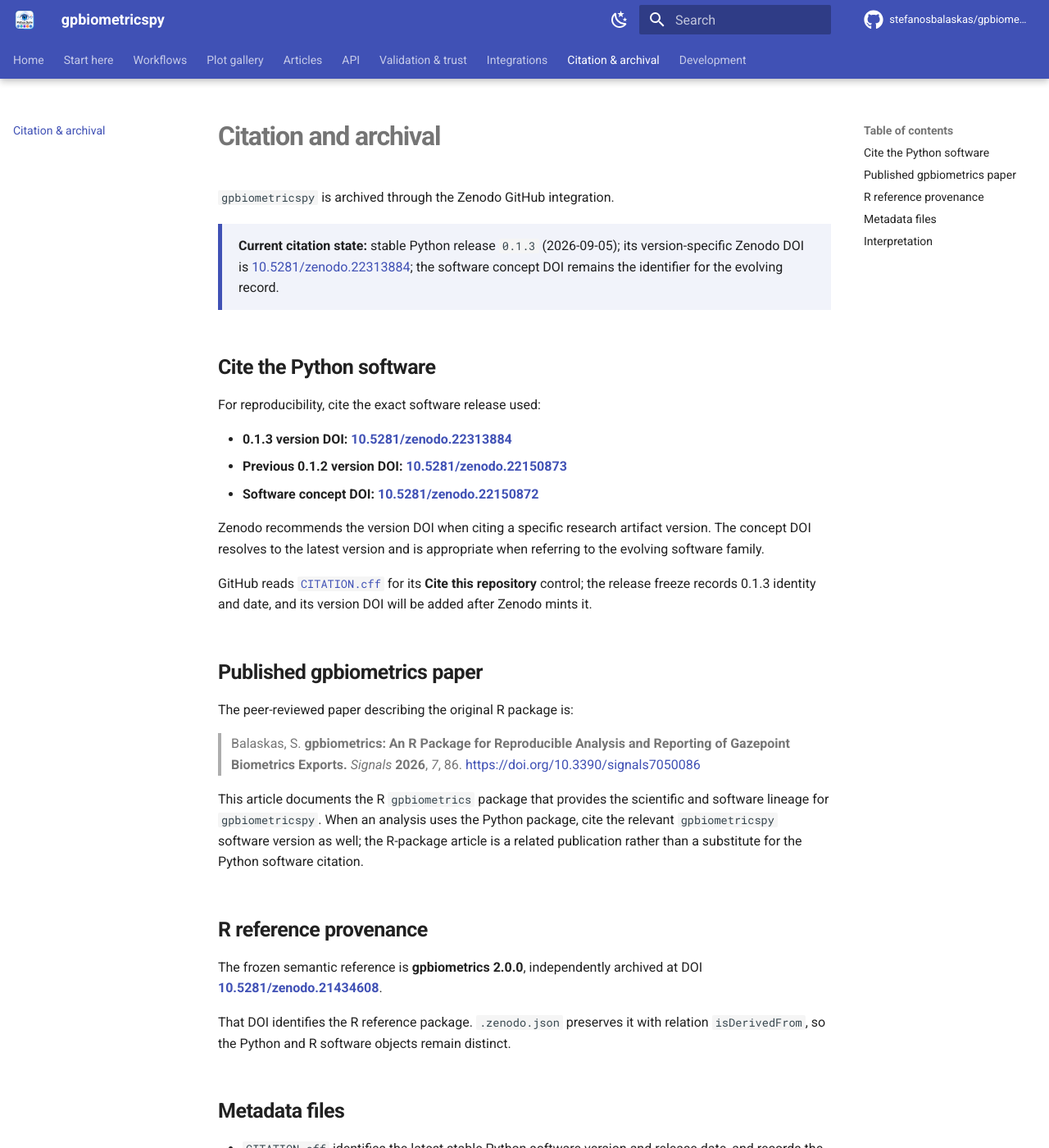
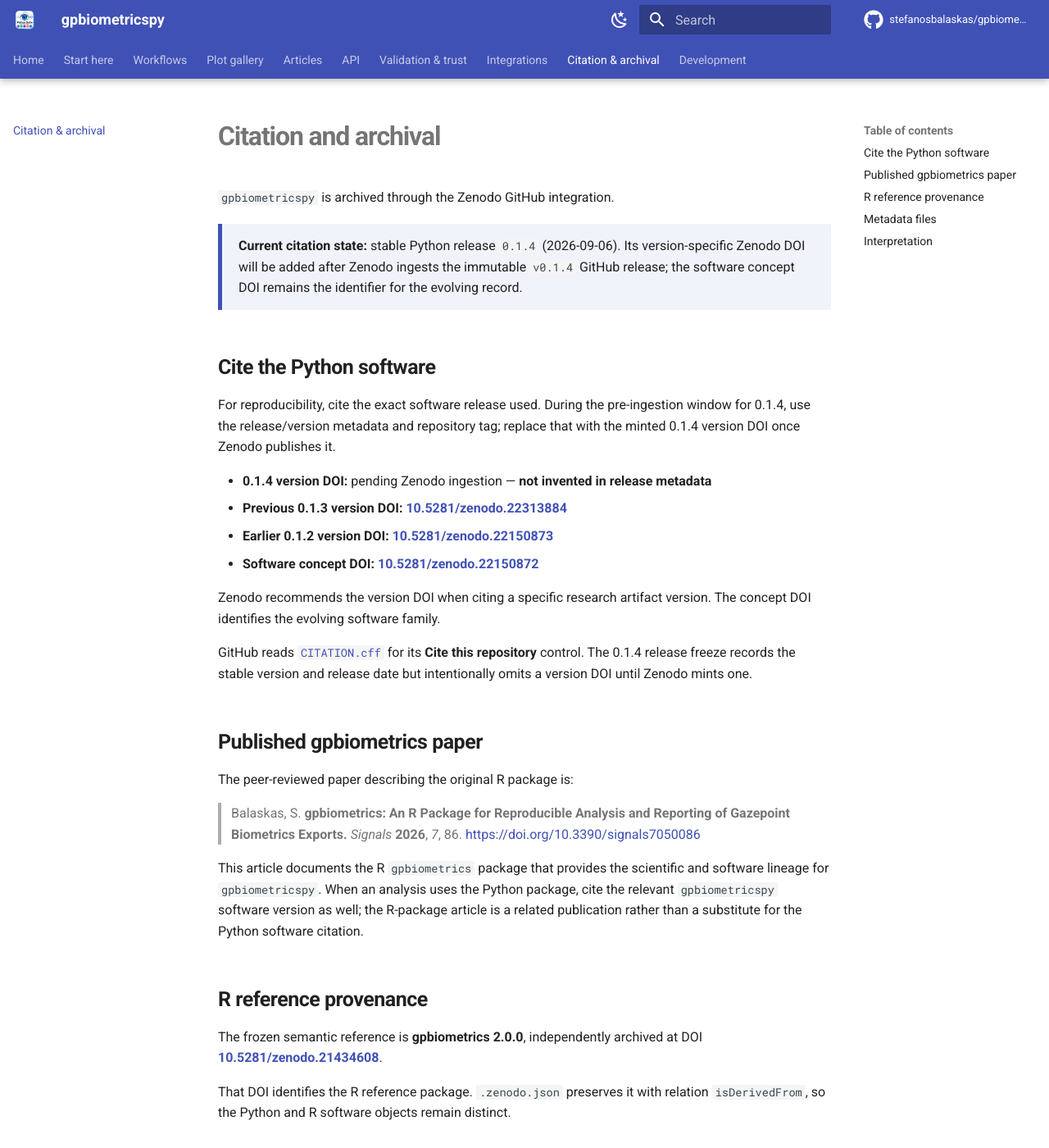
Before and after one commit to stefanosbalaskas/gpbiometricspy, an MkDocs documentation site: the page built from docs/citation.md, in a window 1280 px wide and 1400 px high. Shown: the whole window at 82% size. Built offline with MkDocs 1.6.1 and Material for MkDocs 9.7.7, drawn with Linux system fonts in a browser that asks for light colours; comment, search, counter and statistics services are not loaded; some of the changed text lies outside the part shown.

Commit message:
docs: freeze 0.1.4 citation boundary

```diff
--- a/docs/citation.md
+++ b/docs/citation.md
@@ -3,20 +3,21 @@
 `gpbiometricspy` is archived through the Zenodo GitHub integration.
 
 <div class="gp-version-note">
-<strong>Current citation state:</strong> stable Python release <code>0.1.3</code> (2026-09-05); its version-specific Zenodo DOI is <a href="https://doi.org/10.5281/zenodo.22313884">10.5281/zenodo.22313884</a>; the software concept DOI remains the identifier for the evolving record.
+<strong>Current citation state:</strong> stable Python release <code>0.1.4</code> (2026-09-06). Its version-specific Zenodo DOI will be added after Zenodo ingests the immutable <code>v0.1.4</code> GitHub release; the software concept DOI remains the identifier for the evolving record.
 </div>
 
 ## Cite the Python software
 
-For reproducibility, cite the exact software release used:
+For reproducibility, cite the exact software release used. During the pre-ingestion window for 0.1.4, use the release/version metadata and repository tag; replace that with the minted 0.1.4 version DOI once Zenodo publishes it.
 
-- **0.1.3 version DOI:** **[10.5281/zenodo.22313884](https://doi.org/10.5281/zenodo.22313884)**
-- **Previous 0.1.2 version DOI:** **[10.5281/zenodo.22150873](https://doi.org/10.5281/zenodo.22150873)**
+- **0.1.4 version DOI:** pending Zenodo ingestion — **not invented in release metadata**
+- **Previous 0.1.3 version DOI:** **[10.5281/zenodo.22313884](https://doi.org/10.5281/zenodo.22313884)**
+- **Earlier 0.1.2 version DOI:** **[10.5281/zenodo.22150873](https://doi.org/10.5281/zenodo.22150873)**
 - **Software concept DOI:** **[10.5281/zenodo.22150872](https://doi.org/10.5281/zenodo.22150872)**
 
-Zenodo recommends the version DOI when citing a specific research artifact version. The concept DOI resolves to the latest version and is appropriate when referring to the evolving software family.
+Zenodo recommends the version DOI when citing a specific research artifact version. The concept DOI identifies the evolving software family.
 
-GitHub reads [`CITATION.cff`](https://github.com/stefanosbalaskas/gpbiometricspy/blob/main/CITATION.cff) for its **Cite this repository** control; the release freeze records 0.1.3 identity and date, and its version DOI will be added after Zenodo mints it.
+GitHub reads [`CITATION.cff`](https://github.com/stefanosbalaskas/gpbiometricspy/blob/main/CITATION.cff) for its **Cite this repository** control. The 0.1.4 release freeze records the stable version and release date but intentionally omits a version DOI until Zenodo mints one.
 
 ## Published gpbiometrics paper
 
@@ -34,9 +35,9 @@ That DOI identifies the R reference package. `.zenodo.json` preserves it with re
 
 ## Metadata files
 
-- `CITATION.cff` identifies the latest stable Python software version and release date, and records the published R-package paper as a related reference; the 0.1.3 version DOI is added after Zenodo ingestion.
+- `CITATION.cff` identifies stable Python release 0.1.4 and its release date; its version DOI is intentionally absent until Zenodo ingestion.
 - `.zenodo.json` provides Zenodo-specific archival metadata and the R-reference provenance relationship.
-- README and documentation use the Python concept DOI badge for the evolving software family.
+- README and documentation use the Python concept DOI badge for the evolving software family while retaining prior version DOIs as historical identifiers.
 
 ## Interpretation
 
```
